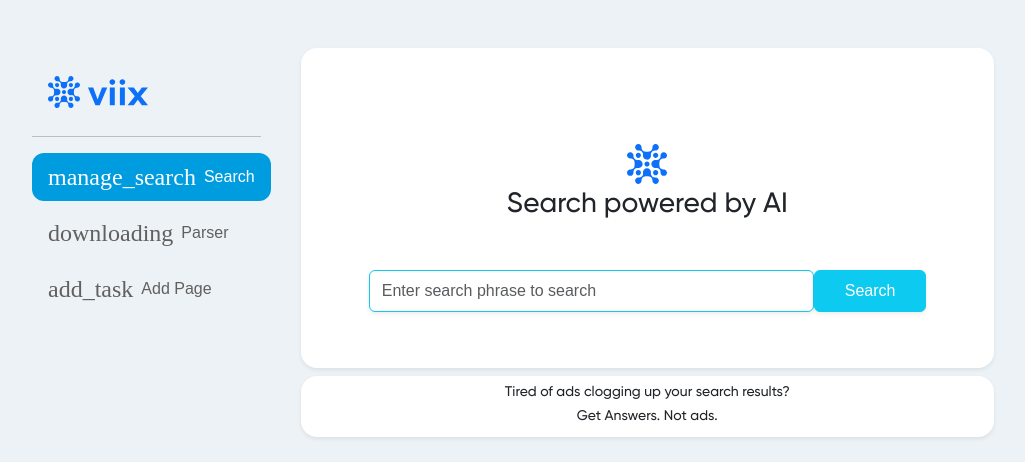
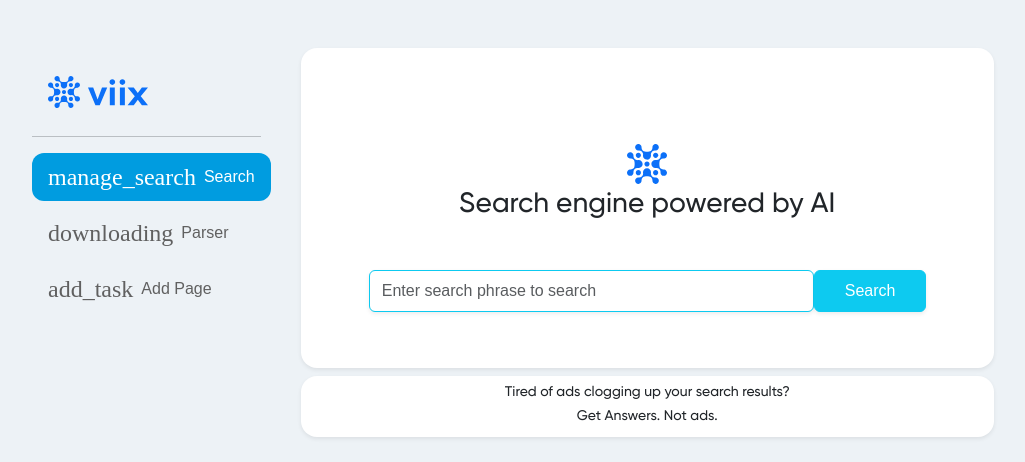
Before and after one commit to diixo/viix-ai, a Django app: page / in a window 1280 px wide. Shown: the top 462 px of the page, without its empty margins (66-1091 px from the left). Run offline with Django 5.2, Linux system fonts and the light colour scheme; some libraries are stand-ins or nearby versions; some web fonts are replaced.

Commit message:
ai-search.html texting

```diff
--- a/core/app_main/templates/app_main/ai-search.html
+++ b/core/app_main/templates/app_main/ai-search.html
@@ -23,7 +23,7 @@
       </a>
    </div>
 
-   <h1 class="text-center mt-1 mb-5" style="font-size: 28px;">Search powered by AI</h1>
+   <h1 class="text-center mt-1 mb-5" style="font-size: 28px;">Search engine powered by AI</h1>
 
    <section id="search-result">
    <form method="POST">
```
